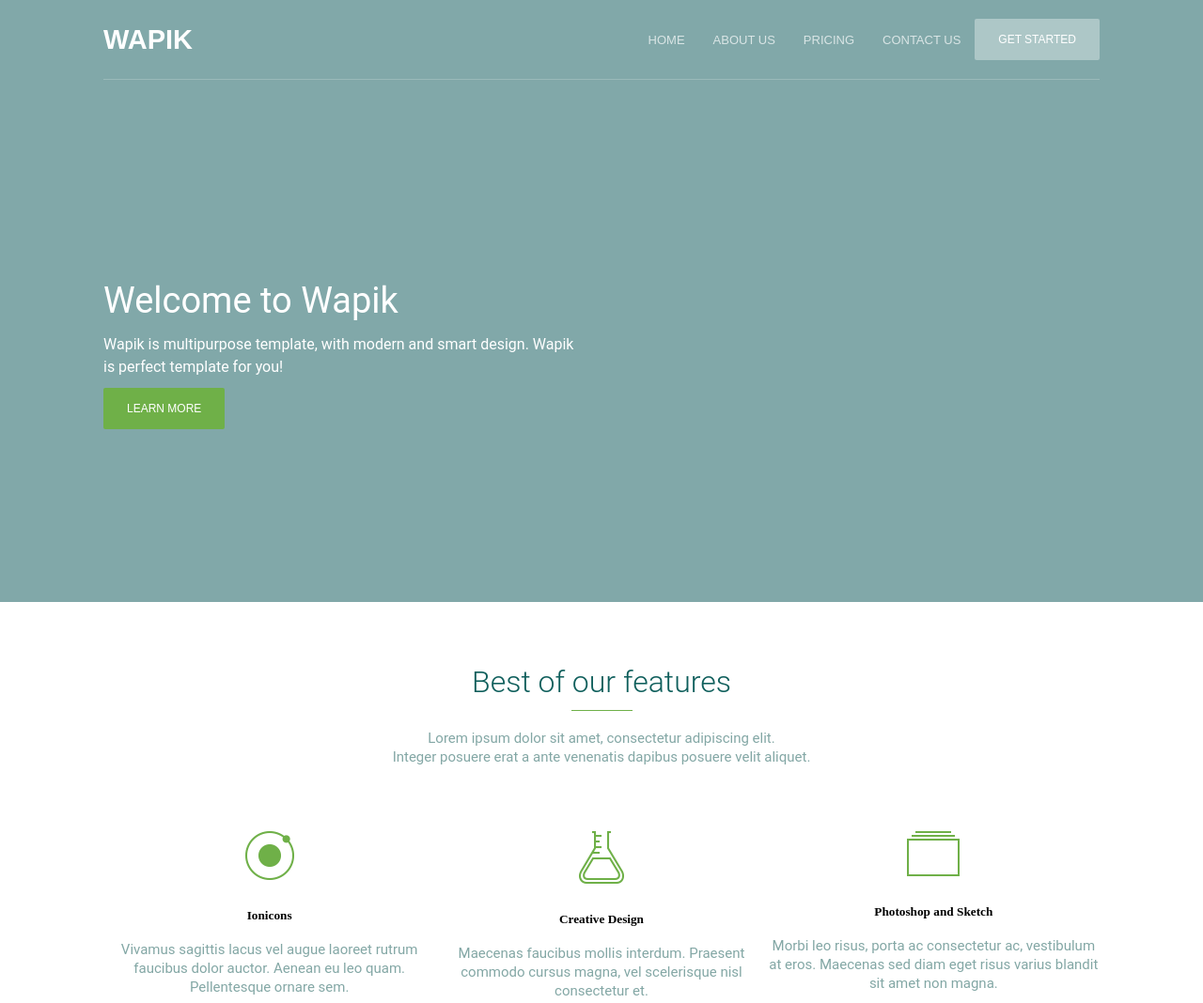
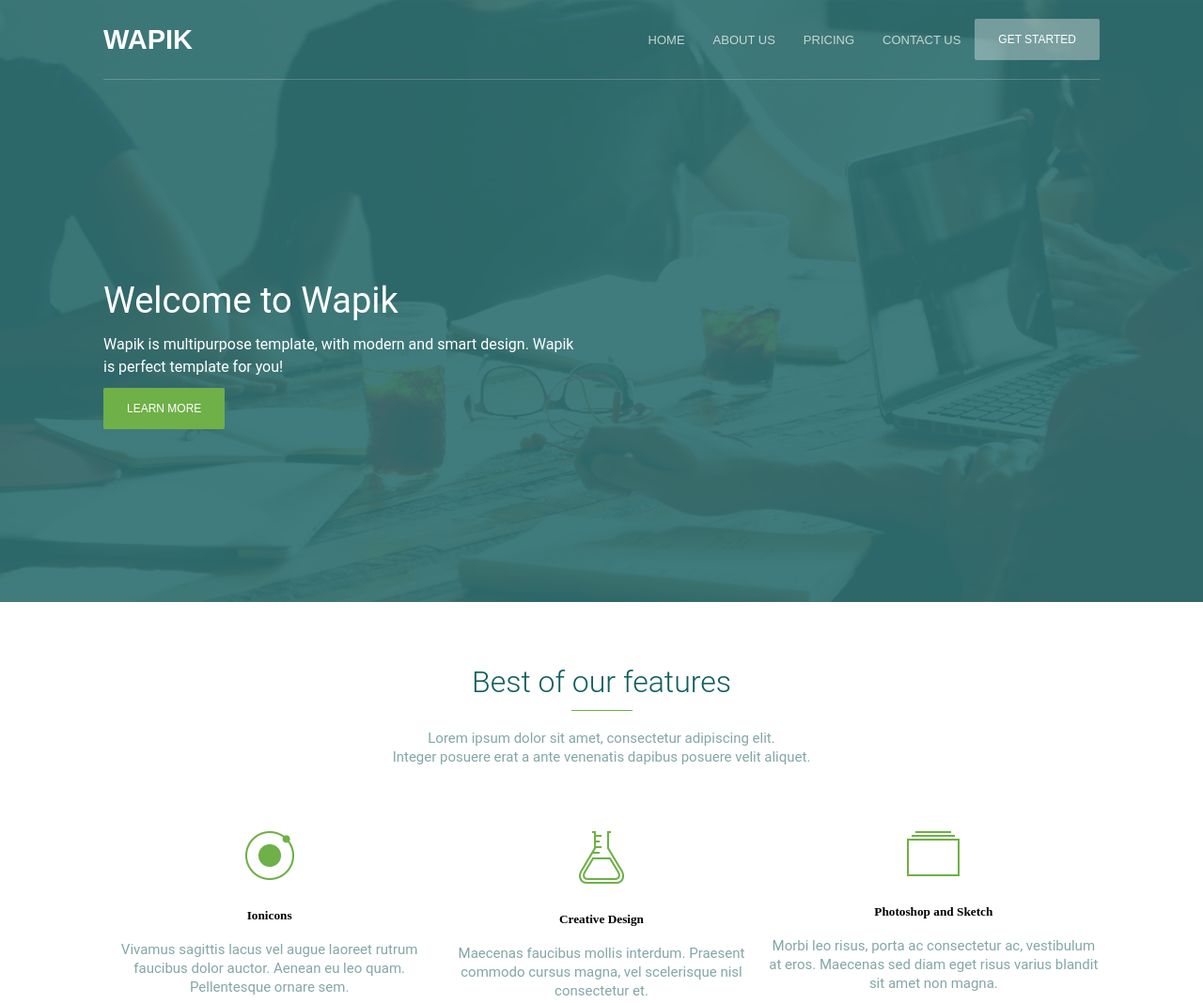
Before and after one commit to volkkrash/wapik, a plain HTML site: page index.html in a window 1280 px wide. Shown: the top 1068 px of the page at 94% size. Drawn offline with Linux system fonts and the light colour scheme.

Commit message:
change header bg

```diff
--- a/css/main.css
+++ b/css/main.css
@@ -98,7 +98,7 @@ a.active {
 }
 .header-bg {
   position: absolute;
-  background-image: url(.../image/header-bg.jpg);
+  background-image: url(../image/header-bg.jpg);
   background-position: 50% 50%;
   background-size: cover;
   top: 0;
@@ -109,7 +109,7 @@ a.active {
 .header-overlay {
   position: absolute;
   background-color: #2d6e70;
-  opacity: 0.6;
+  opacity: 0.9;
   top: 0;
   right: 0;
   bottom: 0;
```
